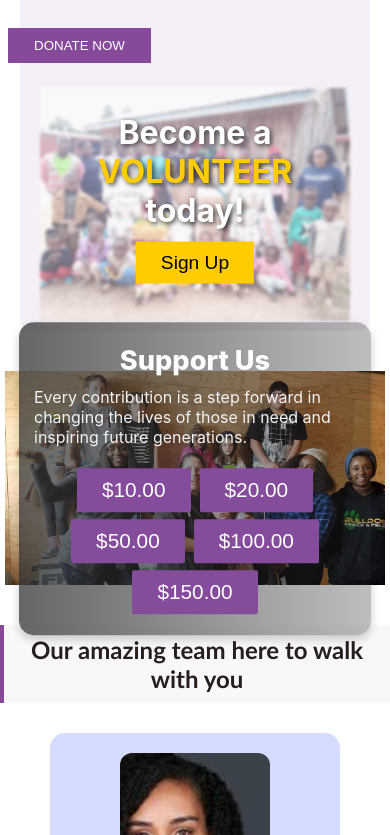
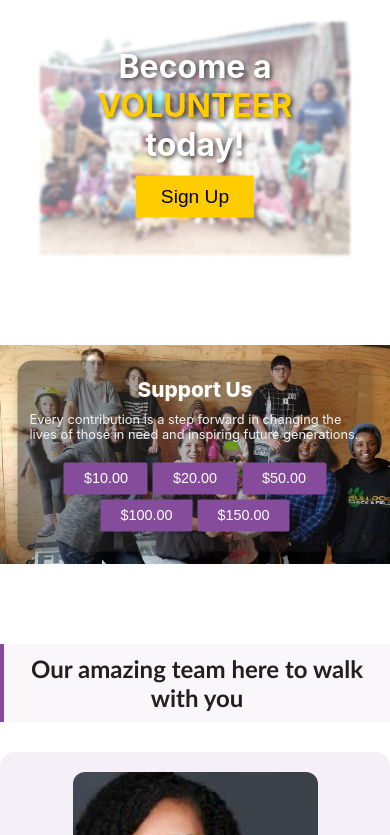
Before and after one commit to IsaacNjenga/Toto_Kalezi, a React (Create React App) app in the folder front/: page / in a window 390 px wide. Shown: the part 3003-3838 px from the top of the page. Built offline with nearby package versions, Linux system fonts and the light colour scheme.

Commit message:
fixed media css

```diff
--- a/front/src/assets/css/home.css
+++ b/front/src/assets/css/home.css
@@ -205,7 +205,7 @@ p {
   left: 25%; /* Center horizontally */
   transform: translate(-50%, -50%); /* Perfect centering */
   text-align: center;
-  background: linear-gradient(to left, rgba(34, 35, 35, 0.295), #2e2d2eba);
+  background: linear-gradient(to left, rgba(34, 35, 35, 0.197), #2e2d2e84);
   border-radius: 15px;
   box-shadow: 0 4px 10px rgba(0, 0, 0, 0.2);
   padding: 30px 25px;
@@ -522,7 +522,7 @@ p {
 
   .call-to-action-container {
     margin: auto;
-    background-color: #87489e16;
+    background-color: rgba(255, 0, 0, 0);
   }
   .dfsh {
     border-right: 2px solid rgba(128, 0, 128, 0);
@@ -549,11 +549,11 @@ p {
 
   .team-card,
   .info-card {
-    width: 60%;
+    width: 70%;
   }
 
   .donation-container {
-    margin: 40px 5px;
+    margin: 80px 0px;
     padding: auto;
   }
 
@@ -565,22 +565,34 @@ p {
 
   .donation-form {
     margin: 1px 0px;
-    padding: 0px 5px;
+    padding: 0px 2px;
     top: 50%;
     left: 50%;
+    background-color: #03962300;
   }
 
   .donation-form h2 {
-    font-size: 1.7rem;
+    font-size: 1.3rem;
     font-weight: 800;
   }
 
   .donation-form p {
-    font-size: 1rem;
+    font-size: 0.8rem;
   }
 
   .donation-form button {
-    padding: 10px 25px;
-    margin: 1px 2px;
+    padding: 8px 20px;
+    margin: 0px 0px;
+    font-size: 0.9rem;
+  }
+
+  .team-container {
+    margin: auto;
+    padding: auto;
+    background-color: #87489e16;
+  }
+
+  .team-card {
+    margin: 10px;
   }
 }
--- a/front/src/pages/home.js
+++ b/front/src/pages/home.js
@@ -130,7 +130,12 @@ function Home() {
                 Become a <span className="volunteer-highlight">VOLUNTEER</span>{" "}
                 today!
                 <br />
-                <button className="call-to-action-btn">Sign Up</button>
+                <button
+                  className="call-to-action-btn"
+                  onClick={() => navigate("/contact")}
+                >
+                  Sign Up
+                </button>
               </div>
             </div>
           </div>
```
